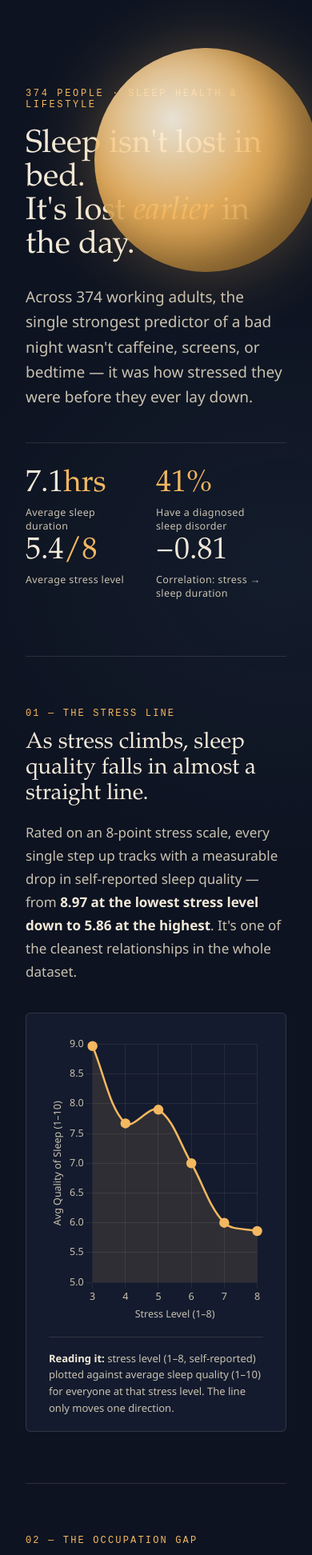
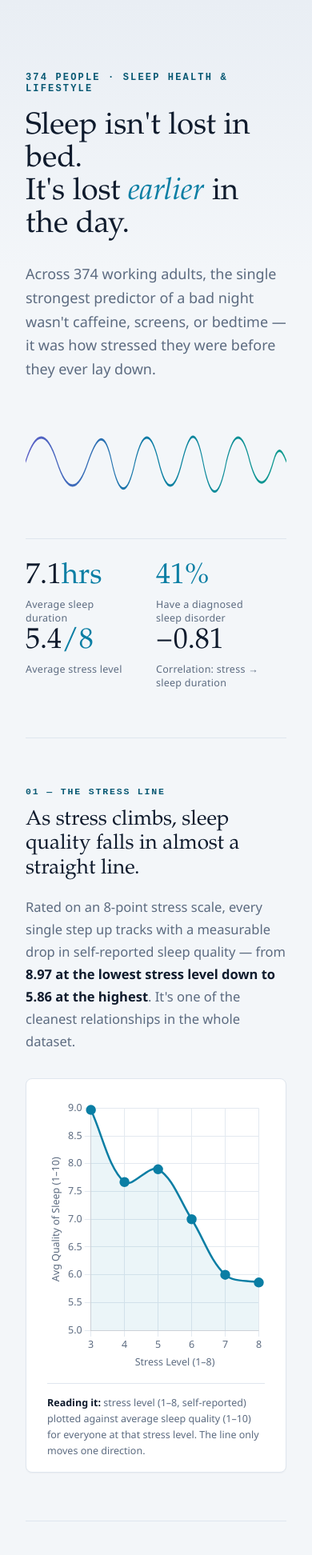
Before and after one commit to danasalama48-droid/SLEEP-HEALTH-LIFESTYLE, a plain HTML site: page index.html in a window 390 px wide. Shown: the top 1944 px of the page at 80% size. Drawn offline with nearby package versions, Linux system fonts and the light colour scheme.

Commit message:
Update index.html

```diff
--- a/index.html
+++ b/index.html
@@ -6,109 +6,105 @@
 <script src="https://cdnjs.cloudflare.com/ajax/libs/Chart.js/4.4.1/chart.umd.min.js"></script>
 <style>
   :root{
-    --ink:#0d1321;
-    --ink-soft:#1a2138;
-    --panel:#141b2e;
-    --moon:#f2e9d8;
-    --moon-dim:#c9c2b0;
-    --glow:#f4b860;
-    --apnea:#7fb2d9;
-    --insomnia:#e88a6b;
-    --none:#5a9b7c;
-    --line:rgba(242,233,216,0.12);
+    --bg:#f3f6f9;
+    --bg-deep:#e9eef4;
+    --ink:#0f1b2d;
+    --ink-soft:#5c6b80;
+    --panel:#ffffff;
+    --line:#dfe6ee;
+    --accent:#0a7ea4;      /* teal-cyan, primary */
+    --accent-deep:#075873;
+    --violet:#5b5fc7;      /* insomnia — cool violet, not warm */
+    --blue:#2f6fed;        /* apnea */
+    --teal:#0f9b8e;        /* none / healthy */
+    --grid:#e3e9f0;
     --serif: 'Iowan Old Style','Palatino Linotype',Palatino,Georgia,serif;
-    --sans: 'Avenir Next', 'Segoe UI', Helvetica, Arial, sans-serif;
-    --mono: 'SF Mono', 'Courier New', monospace;
+    --sans: 'Avenir Next','Segoe UI',Helvetica,Arial,sans-serif;
+    --mono: 'IBM Plex Mono','SF Mono','Courier New',monospace;
   }
   *{box-sizing:border-box;}
-  html,body{margin:0;padding:0;background:var(--ink);color:var(--moon);font-family:var(--sans);}
+  html,body{margin:0;padding:0;background:var(--bg);color:var(--ink);font-family:var(--sans);}
   body{
     background:
-      radial-gradient(ellipse 900px 500px at 15% -5%, rgba(244,184,96,0.08), transparent 60%),
-      radial-gradient(ellipse 700px 600px at 90% 10%, rgba(127,178,217,0.06), transparent 60%),
-      var(--ink);
+      linear-gradient(180deg, var(--bg-deep) 0%, var(--bg) 340px);
   }
   .wrap{max-width:1080px;margin:0 auto;padding:0 32px;}
 
-  /* ---- Nav dots ---- */
-  .starfield{position:fixed;inset:0;pointer-events:none;z-index:0;opacity:0.5;}
-
   /* ---- Hero ---- */
-  .hero{position:relative;padding:110px 0 70px;z-index:1;}
-  .eyebrow{font-family:var(--mono);letter-spacing:0.22em;text-transform:uppercase;font-size:12px;color:var(--glow);margin-bottom:22px;}
+  .hero{position:relative;padding:90px 0 60px;z-index:1;}
+  .eyebrow{font-family:var(--mono);letter-spacing:0.18em;text-transform:uppercase;font-size:12px;color:var(--accent-deep);margin-bottom:20px;font-weight:600;}
   .hero h1{
     font-family:var(--serif);
     font-weight:400;
-    font-size:clamp(40px,6vw,74px);
-    line-height:1.05;
-    margin:0 0 28px;
-    color:var(--moon);
-    max-width:820px;
+    font-size:clamp(38px,5.6vw,68px);
+    line-height:1.08;
+    margin:0 0 26px;
+    color:var(--ink);
+    max-width:800px;
   }
-  .hero h1 em{font-style:italic;color:var(--glow);}
-  .hero p.sub{font-size:19px;line-height:1.65;color:var(--moon-dim);max-width:600px;margin:0 0 40px;}
-  .moon-arc{
-    position:absolute; right:-40px; top:60px; width:280px; height:280px;
-    border-radius:50%;
-    background: radial-gradient(circle at 35% 32%, #fff8e8, var(--glow) 45%, #b9822f 100%);
-    box-shadow: 0 0 90px rgba(244,184,96,0.35), inset -30px -20px 50px rgba(0,0,0,0.35);
-    opacity:0.9;
-  }
-  .stat-row{display:flex;gap:0;margin-top:10px;border-top:1px solid var(--line);padding-top:28px;flex-wrap:wrap;}
+  .hero h1 em{font-style:italic;color:var(--accent);}
+  .hero p.sub{font-size:18px;line-height:1.65;color:var(--ink-soft);max-width:600px;margin:0 0 40px;}
+
+  /* signature element: sleep-wave line, replaces the moon */
+  .wave-sig{width:100%;height:120px;margin:8px 0 36px;}
+  .wave-sig svg{width:100%;height:100%;display:block;}
+
+  .stat-row{display:flex;gap:0;margin-top:6px;border-top:1px solid var(--line);padding-top:26px;flex-wrap:wrap;}
   .stat{flex:1;min-width:150px;padding-right:24px;}
-  .stat .num{font-family:var(--serif);font-size:38px;color:var(--moon);}
-  .stat .num span{color:var(--glow);}
-  .stat .lbl{font-size:12.5px;color:var(--moon-dim);letter-spacing:0.03em;margin-top:4px;}
+  .stat .num{font-family:var(--serif);font-size:36px;color:var(--ink);}
+  .stat .num span{color:var(--accent);}
+  .stat .lbl{font-size:12.5px;color:var(--ink-soft);letter-spacing:0.02em;margin-top:4px;}
 
   /* ---- Section scaffolding ---- */
-  section{position:relative;z-index:1;padding:64px 0;border-top:1px solid var(--line);}
-  .kicker{font-family:var(--mono);font-size:12px;letter-spacing:0.18em;text-transform:uppercase;color:var(--glow);margin-bottom:14px;}
-  h2{font-family:var(--serif);font-weight:400;font-size:clamp(28px,3.6vw,40px);line-height:1.15;margin:0 0 18px;max-width:760px;}
-  .lede{font-size:17px;line-height:1.7;color:var(--moon-dim);max-width:640px;margin:0 0 36px;}
-  .lede strong{color:var(--moon);font-weight:600;}
+  section{position:relative;z-index:1;padding:60px 0;border-top:1px solid var(--line);}
+  .kicker{font-family:var(--mono);font-size:11.5px;letter-spacing:0.16em;text-transform:uppercase;color:var(--accent-deep);margin-bottom:14px;font-weight:600;}
+  h2{font-family:var(--serif);font-weight:400;font-size:clamp(26px,3.4vw,38px);line-height:1.18;margin:0 0 18px;max-width:740px;color:var(--ink);}
+  .lede{font-size:16.5px;line-height:1.7;color:var(--ink-soft);max-width:640px;margin:0 0 32px;}
+  .lede strong{color:var(--ink);font-weight:600;}
 
   .panel{
     background:var(--panel);
     border:1px solid var(--line);
-    border-radius:6px;
-    padding:28px 28px 18px;
+    border-radius:8px;
+    padding:26px 26px 16px;
+    box-shadow:0 1px 2px rgba(15,27,45,0.04);
   }
-  .chart-box{position:relative;height:360px;}
-  .chart-box.short{height:280px;}
-  .caption{font-size:13px;color:var(--moon-dim);margin-top:16px;padding-top:16px;border-top:1px solid var(--line);line-height:1.6;}
-  .caption strong{color:var(--moon);}
+  .chart-box{position:relative;height:340px;}
+  .chart-box.short{height:270px;}
+  .caption{font-size:12.5px;color:var(--ink-soft);margin-top:14px;padding-top:14px;border-top:1px solid var(--line);line-height:1.6;}
+  .caption strong{color:var(--ink);}
 
-  .two-col{display:grid;grid-template-columns:1fr 1fr;gap:24px;}
+  .two-col{display:grid;grid-template-columns:1fr 1fr;gap:20px;}
   @media(max-width:820px){.two-col{grid-template-columns:1fr;}}
 
-  .legend-row{display:flex;gap:22px;flex-wrap:wrap;margin-bottom:18px;}
-  .legend-item{display:flex;align-items:center;gap:8px;font-size:13px;color:var(--moon-dim);}
-  .swatch{width:11px;height:11px;border-radius:2px;display:inline-block;}
+  .legend-row{display:flex;gap:20px;flex-wrap:wrap;margin-bottom:16px;}
+  .legend-item{display:flex;align-items:center;gap:7px;font-size:12.5px;color:var(--ink-soft);}
+  .swatch{width:10px;height:10px;border-radius:2px;display:inline-block;}
 
   .callout{
-    display:flex;gap:20px;align-items:flex-start;
-    background:linear-gradient(135deg, rgba(244,184,96,0.09), rgba(244,184,96,0.02));
-    border:1px solid rgba(244,184,96,0.25);
-    border-radius:6px;
-    padding:24px 26px;
-    margin-top:28px;
+    display:flex;gap:18px;align-items:flex-start;
+    background:linear-gradient(135deg, rgba(10,126,164,0.07), rgba(10,126,164,0.015));
+    border:1px solid rgba(10,126,164,0.22);
+    border-radius:8px;
+    padding:22px 24px;
+    margin-top:26px;
   }
-  .callout .mark{font-family:var(--serif);font-size:34px;color:var(--glow);line-height:1;}
-  .callout p{margin:0;font-size:15.5px;line-height:1.65;color:var(--moon);}
+  .callout .mark{font-family:var(--serif);font-size:30px;color:var(--accent);line-height:1;}
+  .callout p{margin:0;font-size:14.5px;line-height:1.65;color:var(--ink);}
 
-  .grid-cards{display:grid;grid-template-columns:repeat(3,1fr);gap:16px;margin-top:8px;}
+  .grid-cards{display:grid;grid-template-columns:repeat(3,1fr);gap:14px;margin-top:8px;}
   @media(max-width:820px){.grid-cards{grid-template-columns:1fr;}}
-  .card{background:var(--panel);border:1px solid var(--line);border-radius:6px;padding:20px;}
-  .card .pct{font-family:var(--serif);font-size:30px;color:var(--moon);}
-  .card .pct.apnea{color:var(--apnea);}
-  .card .pct.insomnia{color:var(--insomnia);}
-  .card .pct.none{color:var(--none);}
-  .card .label{font-size:13px;color:var(--moon-dim);margin-top:6px;}
+  .card{background:var(--panel);border:1px solid var(--line);border-radius:8px;padding:18px;}
+  .card .pct{font-family:var(--serif);font-size:28px;color:var(--ink);}
+  .card .pct.blue{color:var(--blue);}
+  .card .pct.violet{color:var(--violet);}
+  .card .pct.teal{color:var(--teal);}
+  .card .label{font-size:12.5px;color:var(--ink-soft);margin-top:5px;}
 
-  footer{padding:50px 0 80px;text-align:center;}
-  footer p{font-family:var(--mono);font-size:12px;color:var(--moon-dim);letter-spacing:0.08em;}
+  footer{padding:44px 0 70px;text-align:center;}
+  footer p{font-family:var(--mono);font-size:11.5px;color:var(--ink-soft);letter-spacing:0.06em;}
 
-  ::selection{background:var(--glow);color:var(--ink);}
+  ::selection{background:var(--accent);color:#fff;}
 </style>
 </head>
 <body>
@@ -117,10 +113,24 @@
 
   <!-- HERO -->
   <div class="hero">
-    <div class="moon-arc"></div>
     <div class="eyebrow">374 people · sleep health &amp; lifestyle</div>
     <h1>Sleep isn't lost in bed.<br>It's lost <em>earlier</em> in the day.</h1>
     <p class="sub">Across 374 working adults, the single strongest predictor of a bad night wasn't caffeine, screens, or bedtime — it was how stressed they were before they ever lay down.</p>
+
+    <div class="wave-sig">
+      <svg viewBox="0 0 1000 120" preserveAspectRatio="none">
+        <defs>
+          <linearGradient id="waveGrad" x1="0" y1="0" x2="1" y2="0">
+            <stop offset="0%" stop-color="#5b5fc7"/>
+            <stop offset="50%" stop-color="#0a7ea4"/>
+            <stop offset="100%" stop-color="#0f9b8e"/>
+          </linearGradient>
+        </defs>
+        <path d="M0,60 C40,20 80,20 120,60 C160,100 200,100 240,60 C270,32 300,15 330,60 C360,105 390,105 420,60 C450,20 480,20 510,60 C540,100 570,100 600,60 C625,28 650,10 680,60 C710,110 740,110 770,60 C800,20 830,20 860,60 C890,95 920,95 950,60 C965,42 980,42 1000,60"
+          fill="none" stroke="url(#waveGrad)" stroke-width="3" stroke-linecap="round"/>
+      </svg>
+    </div>
+
     <div class="stat-row">
       <div class="stat"><div class="num">7.1<span>hrs</span></div><div class="lbl">Average sleep duration</div></div>
       <div class="stat"><div class="num"><span>41%</span></div><div class="lbl">Have a diagnosed sleep disorder</div></div>
@@ -147,7 +157,7 @@
     <p class="lede">Averaging across each occupation with a meaningful sample size, <strong>engineers sleep nearly 1.6 hours more per night than salespeople</strong> — and report the lowest stress of any group in the dataset.</p>
     <div class="panel">
       <div class="chart-box"><canvas id="occChart"></canvas></div>
-      <div class="caption"><strong>Reading it:</strong> bar length is average nightly sleep duration; the number at the end of each bar is that group's average stress level (1–8). Lower stress consistently sits with longer sleep.</div>
+      <div class="caption"><strong>Reading it:</strong> bar length is average nightly sleep duration; darker bars mean higher average stress for that group. Lower stress consistently sits with longer sleep.</div>
     </div>
   </section>
 
@@ -157,15 +167,15 @@
     <h2>Sleep disorders aren't evenly distributed — they cluster hard around BMI.</h2>
     <p class="lede">Among people at a normal weight, <strong>93% report no sleep disorder at all</strong>. That protection erodes fast: by the time someone is classified obese, a disorder is more likely than not.</p>
     <div class="grid-cards">
-      <div class="card"><div class="pct none">93%</div><div class="label">No disorder — Normal BMI (n=216)</div></div>
-      <div class="card"><div class="pct insomnia">43%</div><div class="label">Insomnia or Sleep Apnea — Overweight (n=148)</div></div>
-      <div class="card"><div class="pct apnea">60%</div><div class="label">Sleep Apnea specifically — Obese (n=10)</div></div>
+      <div class="card"><div class="pct teal">93%</div><div class="label">No disorder — Normal BMI (n=216)</div></div>
+      <div class="card"><div class="pct violet">43%</div><div class="label">Insomnia or Sleep Apnea — Overweight (n=148)</div></div>
+      <div class="card"><div class="pct blue">60%</div><div class="label">Sleep Apnea specifically — Obese (n=10)</div></div>
     </div>
-    <div class="panel" style="margin-top:20px;">
+    <div class="panel" style="margin-top:18px;">
       <div class="legend-row">
-        <div class="legend-item"><span class="swatch" style="background:var(--none)"></span>No disorder</div>
-        <div class="legend-item"><span class="swatch" style="background:var(--insomnia)"></span>Insomnia</div>
-        <div class="legend-item"><span class="swatch" style="background:var(--apnea)"></span>Sleep Apnea</div>
+        <div class="legend-item"><span class="swatch" style="background:var(--teal)"></span>No disorder</div>
+        <div class="legend-item"><span class="swatch" style="background:var(--violet)"></span>Insomnia</div>
+        <div class="legend-item"><span class="swatch" style="background:var(--blue)"></span>Sleep Apnea</div>
       </div>
       <div class="chart-box short"><canvas id="bmiChart"></canvas></div>
       <div class="caption"><strong>Reading it:</strong> each bar is 100% of people in that BMI category, split by sleep disorder outcome. The obese group is a small sample (n=10) — directionally real, but worth reading with that caveat.</div>
@@ -179,8 +189,8 @@
     <p class="lede">83% of nurses with a disorder have <strong>Sleep Apnea</strong> — a physical, breathing-related condition. Salespeople and teachers skew almost entirely toward <strong>Insomnia</strong> — a stress-linked, cognitive one. Same 40%-ish disorder rate, opposite root cause.</p>
     <div class="panel">
       <div class="legend-row">
-        <div class="legend-item"><span class="swatch" style="background:var(--insomnia)"></span>Insomnia</div>
-        <div class="legend-item"><span class="swatch" style="background:var(--apnea)"></span>Sleep Apnea</div>
+        <div class="legend-item"><span class="swatch" style="background:var(--violet)"></span>Insomnia</div>
+        <div class="legend-item"><span class="swatch" style="background:var(--blue)"></span>Sleep Apnea</div>
       </div>
       <div class="chart-box"><canvas id="occDisorderChart"></canvas></div>
       <div class="caption"><strong>Reading it:</strong> raw counts of each disorder type, by occupation, for the occupations with more than one diagnosed case.</div>
@@ -215,16 +225,15 @@
 </div>
 
 <script>
-Chart.defaults.color = '#c9c2b0';
+Chart.defaults.color = '#5c6b80';
 Chart.defaults.font.family = "'Avenir Next','Segoe UI',sans-serif";
 Chart.defaults.font.size = 12.5;
 
-const gridColor = 'rgba(242,233,216,0.08)';
-const moon = '#f2e9d8';
-const glow = '#f4b860';
-const apnea = '#7fb2d9';
-const insomnia = '#e88a6b';
-const none = '#5a9b7c';
+const gridColor = '#e3e9f0';
+const accent = '#0a7ea4';
+const violet = '#5b5fc7';
+const blue = '#2f6fed';
+const teal = '#0f9b8e';
 
 // 1. Stress -> Quality
 new Chart(document.getElementById('stressChart'), {
@@ -234,11 +243,11 @@ new Chart(document.getElementById('stressChart'), {
     datasets: [{
       label: 'Avg Quality of Sleep',
       data: [8.97, 7.67, 7.90, 7.00, 6.00, 5.86],
-      borderColor: glow,
-      backgroundColor: 'rgba(244,184,96,0.12)',
+      borderColor: accent,
+      backgroundColor: 'rgba(10,126,164,0.08)',
       fill: true,
       tension: 0.35,
-      pointBackgroundColor: glow,
+      pointBackgroundColor: accent,
       pointRadius: 5,
       borderWidth: 2.5
     }]
@@ -247,8 +256,8 @@ new Chart(document.getElementById('stressChart'), {
     responsive:true, maintainAspectRatio:false,
     plugins:{ legend:{display:false} },
     scales:{
-      x:{ title:{display:true,text:'Stress Level (1–8)',color:'#c9c2b0'}, grid:{color:gridColor} },
-      y:{ title:{display:true,text:'Avg Quality of Sleep (1–10)',color:'#c9c2b0'}, grid:{color:gridColor}, min:5 }
+      x:{ title:{display:true,text:'Stress Level (1–8)',color:'#5c6b80'}, grid:{color:gridColor} },
+      y:{ title:{display:true,text:'Avg Quality of Sleep (1–10)',color:'#5c6b80'}, grid:{color:gridColor}, min:5 }
     }
   }
 });
@@ -265,9 +274,12 @@ new Chart(document.getElementById('occChart'), {
       label:'Avg Sleep Duration (hrs)',
       data: occSleep,
       backgroundColor: occStress.map(s => {
-        // higher stress -> warmer/redder, lower stress -> cooler
+        // higher stress -> deeper navy-blue, lower stress -> lighter cyan
         const t = (s-3.89)/(7.0-3.89);
-        return `rgba(${Math.round(232-30*(1-t))},${Math.round(138+40*(1-t))},${Math.round(107+70*(1-t))},0.9)`;
+        const r = Math.round(10 + (30-10)*t);
+        const g = Math.round(126 - (95)*t);
+        const b = Math.round(164 - (30)*t);
+        return `rgba(${r},${g},${b},0.9)`;
       }),
       borderRadius: 3,
       barThickness: 26
@@ -280,7 +292,7 @@ new Chart(document.getElementById('occChart'), {
       tooltip:{ callbacks:{ label: (ctx)=> `${ctx.parsed.x} hrs sleep · stress ${occStress[ctx.dataIndex]}/8` } }
     },
     scales:{
-      x:{ title:{display:true,text:'Average Sleep Duration (hours)',color:'#c9c2b0'}, grid:{color:gridColor}, min:5.5 },
+      x:{ title:{display:true,text:'Average Sleep Duration (hours)',color:'#5c6b80'}, grid:{color:gridColor}, min:5.5 },
       y:{ grid:{display:false} }
     }
   }
@@ -292,9 +304,9 @@ new Chart(document.getElementById('bmiChart'), {
   data: {
     labels: ['Normal (n=216)','Overweight (n=148)','Obese (n=10)'],
     datasets: [
-      { label:'None', data:[92.6, 12.8, 0], backgroundColor: none, stack:'s' },
-      { label:'Insomnia', data:[4.2, 43.2, 40.0], backgroundColor: insomnia, stack:'s' },
-      { label:'Sleep Apnea', data:[3.2, 43.9, 60.0], backgroundColor: apnea, stack:'s' }
+      { label:'None', data:[92.6, 12.8, 0], backgroundColor: teal, stack:'s' },
+      { label:'Insomnia', data:[4.2, 43.2, 40.0], backgroundColor: violet, stack:'s' },
+      { label:'Sleep Apnea', data:[3.2, 43.9, 60.0], backgroundColor: blue, stack:'s' }
     ]
   },
   options: {
@@ -302,7 +314,7 @@ new Chart(document.getElementById('bmiChart'), {
     responsive:true, maintainAspectRatio:false,
     plugins:{ legend:{display:false} },
     scales:{
-      x:{ stacked:true, max:100, title:{display:true,text:'% of group',color:'#c9c2b0'}, grid:{color:gridColor} },
+      x:{ stacked:true, max:100, title:{display:true,text:'% of group',color:'#5c6b80'}, grid:{color:gridColor} },
       y:{ stacked:true, grid:{display:false} }
     }
   }
@@ -314,8 +326,8 @@ new Chart(document.getElementById('occDisorderChart'), {
   data: {
     labels: ['Nurse','Teacher','Salesperson','Doctor','Engineer','Lawyer','Accountant'],
     datasets: [
-      { label:'Insomnia', data:[3,27,29,3,5,2,7], backgroundColor: insomnia, borderRadius:3 },
-      { label:'Sleep Apnea', data:[61,4,1,4,1,3,0], backgroundColor: apnea, borderRadius:3 }
+      { label:'Insomnia', data:[3,27,29,3,5,2,7], backgroundColor: violet, borderRadius:3 },
+      { label:'Sleep Apnea', data:[61,4,1,4,1,3,0], backgroundColor: blue, borderRadius:3 }
     ]
   },
   options: {
@@ -323,7 +335,7 @@ new Chart(document.getElementById('occDisorderChart'), {
     plugins:{ legend:{display:false} },
     scales:{
       x:{ grid:{display:false} },
-      y:{ title:{display:true,text:'Diagnosed cases',color:'#c9c2b0'}, grid:{color:gridColor} }
+      y:{ title:{display:true,text:'Diagnosed cases',color:'#5c6b80'}, grid:{color:gridColor} }
     }
   }
 });
@@ -334,13 +346,13 @@ new Chart(document.getElementById('genderSleepChart'), {
   data: {
     labels: ['Sleep Duration (hrs)','Quality of Sleep (/10)'],
     datasets: [
-      { label:'Female', data:[7.23, 7.66], backgroundColor: glow, borderRadius:3, barThickness:34 },
-      { label:'Male', data:[7.04, 6.97], backgroundColor: apnea, borderRadius:3, barThickness:34 }
+      { label:'Female', data:[7.23, 7.66], backgroundColor: accent, borderRadius:3, barThickness:34 },
+      { label:'Male', data:[7.04, 6.97], backgroundColor: violet, borderRadius:3, barThickness:34 }
     ]
   },
   options: {
     responsive:true, maintainAspectRatio:false,
-    plugins:{ legend:{position:'top', labels:{boxWidth:11,color:'#c9c2b0'}} },
+    plugins:{ legend:{position:'top', labels:{boxWidth:11,color:'#5c6b80'}} },
     scales:{ x:{grid:{display:false}}, y:{grid:{color:gridColor}} }
   }
 });
@@ -350,12 +362,12 @@ new Chart(document.getElementById('genderStressChart'), {
   type: 'bar',
   data: {
     labels: ['Female','Male'],
-    datasets: [{ data:[4.68, 6.08], backgroundColor:[glow, apnea], borderRadius:4, barThickness:60 }]
+    datasets: [{ data:[4.68, 6.08], backgroundColor:[accent, violet], borderRadius:4, barThickness:60 }]
   },
   options: {
     responsive:true, maintainAspectRatio:false,
     plugins:{ legend:{display:false} },
-    scales:{ x:{grid:{display:false}}, y:{title:{display:true,text:'Avg Stress Level (1–8)',color:'#c9c2b0'}, grid:{color:gridColor}, max:8} }
+    scales:{ x:{grid:{display:false}}, y:{title:{display:true,text:'Avg Stress Level (1–8)',color:'#5c6b80'}, grid:{color:gridColor}, max:8} }
   }
 });
 </script>
```
